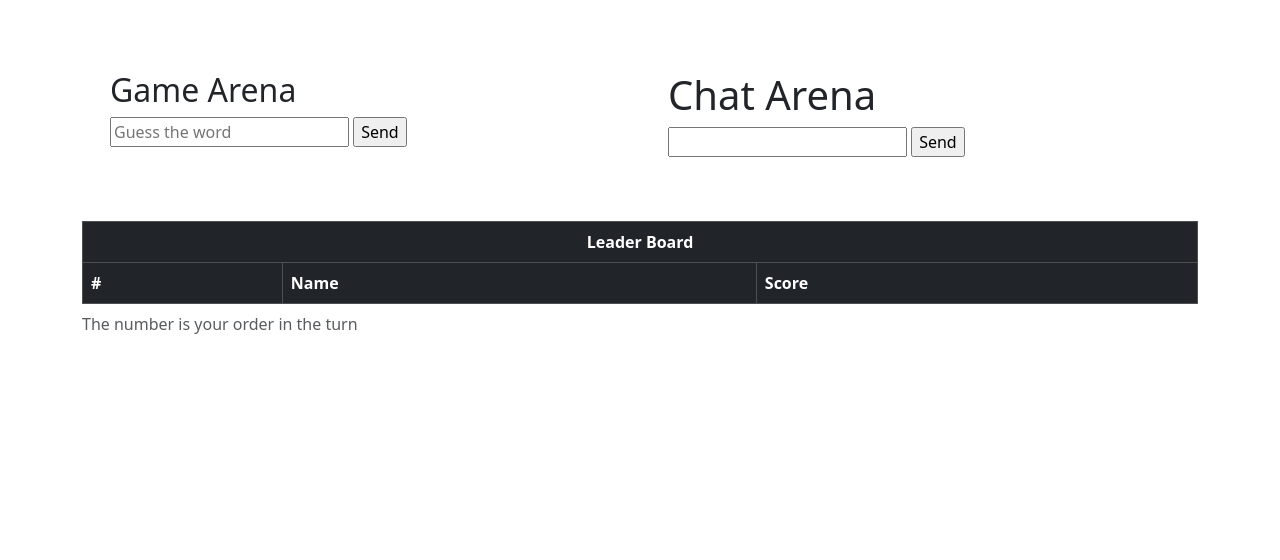
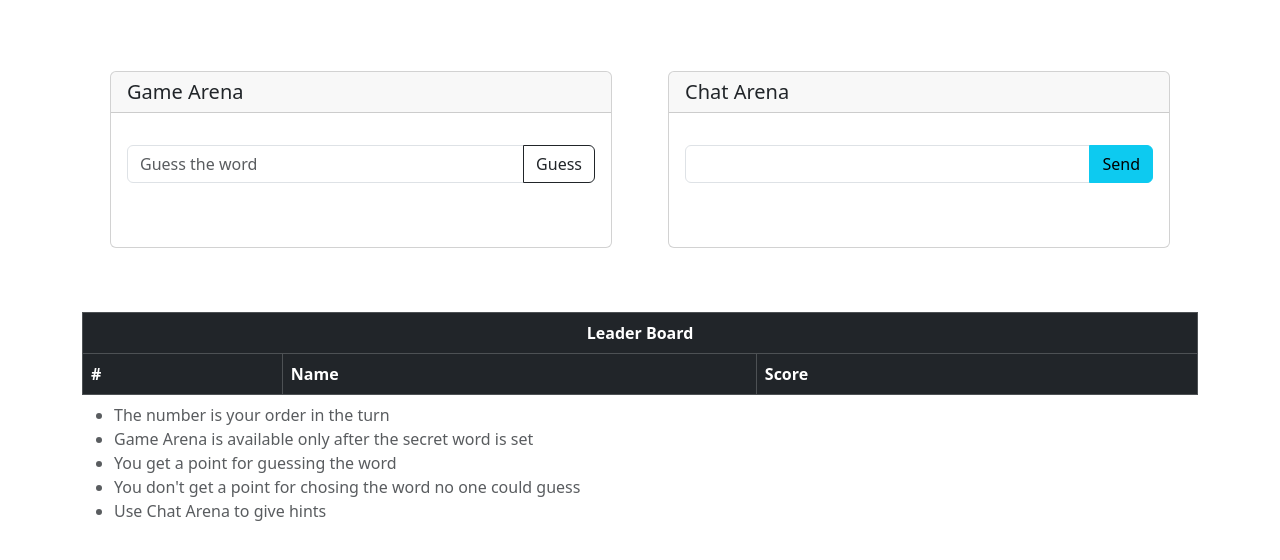
Before and after one commit to AnishBashyal/Guessy, a Flask app: template guessapp/templates/room.html in a window 1280 px wide. Shown: the part 83-643 px from the top of the page. Run offline with Flask 3, Linux system fonts and the light colour scheme; the template is opened without the code that fills it, so the values that code supplies are empty; some libraries are stand-ins or nearby versions.

Commit message:
scrolling and cards

```diff
--- a/guessapp/static/chat.js
+++ b/guessapp/static/chat.js
@@ -18,14 +18,19 @@ const sendChatMessage = () => {
 
 const messageChatBody = document.getElementById("messagesChat")
 const createChatMessage = (name, msg) => {
-     const message = `
-                <div class="text">
-                    <span>
-                        <strong> ${name} </strong>: ${msg}
-                    </span>
-                </div>
-            `;
-            messageChatBody.innerHTML += message;
+    div = document.createElement("div");
+    div.classList = "text";
+    span = document.createElement("span");
+    strong = document.createElement("strong");
+    strong.innerText = name;
+    text = document.createTextNode(` : ${msg}`);
+
+    span.appendChild(strong);
+    span.appendChild(text);
+    div.appendChild(span);
+    messageChatBody.appendChild(div);
+    messageChatBody.scrollTop = messageChatBody.scrollHeight;
+
 }
 
 chatSocket.on("connect", () => {
--- /dev/null
+++ b/guessapp/static/style.css
@@ -0,0 +1,3 @@
+.overflow-auto {
+    max-height: 200px;
+}
--- a/guessapp/templates/layout.html
+++ b/guessapp/templates/layout.html
@@ -4,7 +4,8 @@
     <meta charset="UTF-8">
     <meta http-equiv="X-UA-Compatible" content="IE=edge">
     <meta name="viewport" content="width=device-width, initial-scale=1.0">
-    <title>Document</title>
+    <title>Guessy</title>
+    <link rel="stylesheet"  type = "text/css" href="{{ url_for('static', filename = 'style.css') }}">
     <link href="https://cdn.jsdelivr.net/npm/bootstrap@5.3.0-alpha3/dist/css/bootstrap.min.css" rel="stylesheet" integrity="sha384-KK94CHFLLe+nY2dmCWGMq91rCGa5gtU4mk92HdvYe+M/SXH301p5ILy+dN9+nJOZ" crossorigin="anonymous">
     <script src="https://cdn.socket.io/4.6.0/socket.io.min.js" integrity="sha384-c79GN5VsunZvi+Q/WObgk2in0CbZsHnjEqvFxC5DxHn9lTfNce2WW6h2pH6u/kF+" crossorigin="anonymous"></script>
 </head>
--- a/guessapp/templates/room.html
+++ b/guessapp/templates/room.html
@@ -22,25 +22,34 @@
             <div class="col-sm-6">
                 <!-- Right column content -->
                 <div class="p-3">
-                    <h2>Game Arena</h2>
-                    <div class="mb-5" id="wordInputArea" style="display: none;">
-                        <input type="text" id="wordInput" placeholder="Enter Your Secret Word">
-                        <input type="button" id="wordInputBtn" value="Set" onclick="setWord()">
-                    </div>
-                    <div id="messagesGame">
+                    <div class="card">
+                        <h5 class="card-header">Game Arena</h5>
+                        <div class="card-body">
+                            <div class="input-group mb-5" id="wordInputArea" style="display: none;">
+                                <input type="text" class="form-control" id="wordInput" placeholder="Enter Your Secret Word">
+                                <button class="btn btn-success" type="button" id="wordInputBtn" onclick="setWord()">Set</button>
 
                             </div>
-                    <div class="mb-5">
-                        <input type="text" name="messageGame" id="messageGame" placeholder="Guess the word">
-                        <input type="button" id = "messageGameBtn" onclick = "sendGameMessage()" value="Send">
+                            <div class="overflow-auto" id="messagesGame">
+
                             </div>
+                            <div class="mt-3 input-group mb-5">
+                                <input type="text" class="form-control" name="messageGame" id="messageGame" placeholder="Guess the word">
+                                <button class="btn btn-outline-dark" type="button" id = "messageGameBtn" onclick = "sendGameMessage()">Guess</button>
+
+                            </div>
+                        </div>
+                    </div>
+
                 </div>
             </div>
             <div class="col-sm-6">
             <!-- Left column content -->
                 <div class="p-3">
-                    <h1> Chat Arena </h1>
-                    <div id="messagesChat">
+                    <div class="card">
+                        <h5 class="card-header">Chat Arena</h5>
+                        <div class="card-body">
+                            <div class="overflow-auto" id="messagesChat">
                                 {% for message in history_messages %}
                                     <div class="text">
                                         <span>
@@ -49,17 +58,27 @@
                                     </div>
                                 {% endfor %}
                             </div>
-                    <div class="mb-5">
-                        <input type="text" name="messageChat" id="messageChat" required>
-                        <input type="button" id = "messageChatBtn" onclick = "sendChatMessage()" value="Send">
+                            <div class="mt-3 input-group mb-5">
+                                <input type="text" class="form-control" name="messageChat" id="messageChat" required>
+                                <button class="btn btn-info" type="button"  id = "messageChatBtn" onclick = "sendChatMessage()">Send</button>
+                            </div>
+                        </div>
                     </div>
                 </div>
           </div>
       </div>
     </div>
     <div class="d-flex justify-content-center">
-        <table class="table table-dark table-hover table-bordered">
-            <caption> The number is your order in the turn </caption>
+        <table class="my-5 table table-dark table-hover table-bordered">
+            <caption>
+                <ul>
+                    <li> The number is your order in the turn </li>
+                    <li> Game Arena is available only after the secret word is set</li>
+                    <li> You get a point for guessing the word </li>
+                    <li> You don't get a point for chosing the word no one could guess </li>
+                    <li> Use Chat Arena to give hints </li>
+                </ul>
+            </caption>
             <thead>
                 <tr class="text-center">
                     <th colspan="3"> Leader Board </th>
```
Also changed, not shown: guessapp/static/game.js (+53 -45 lines). Lines whose indentation alone changed are shown as unchanged.
